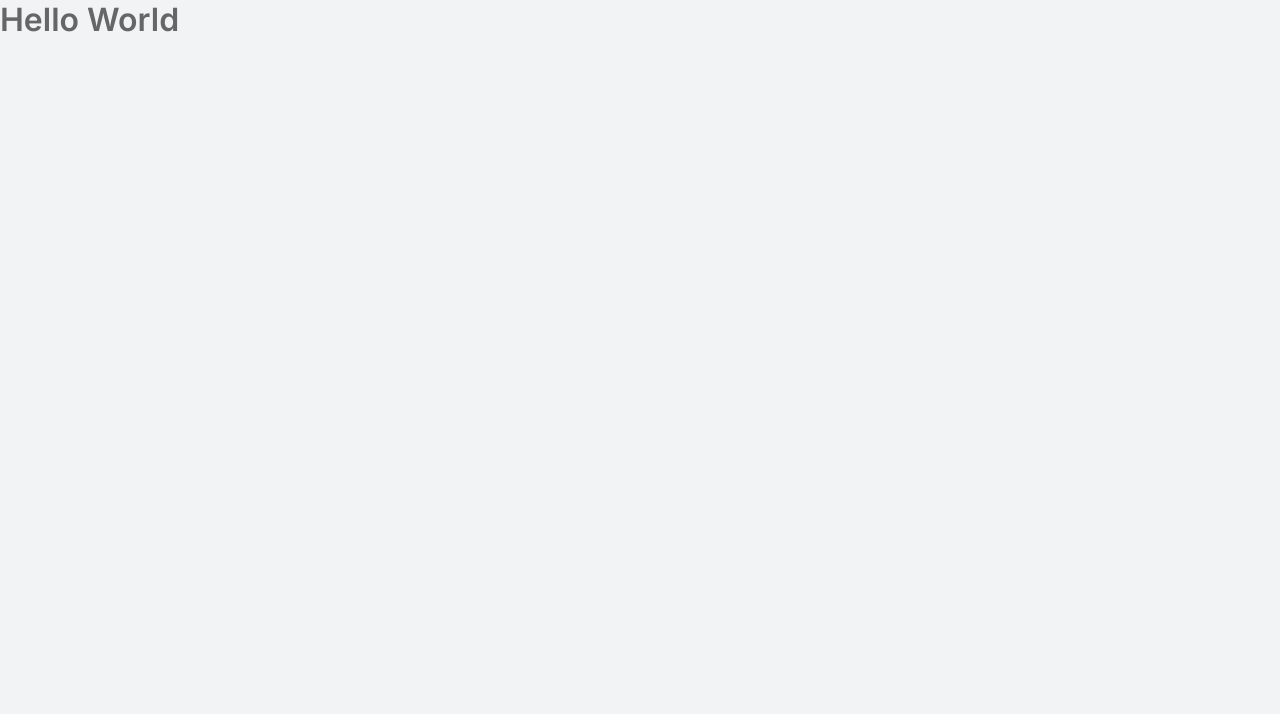
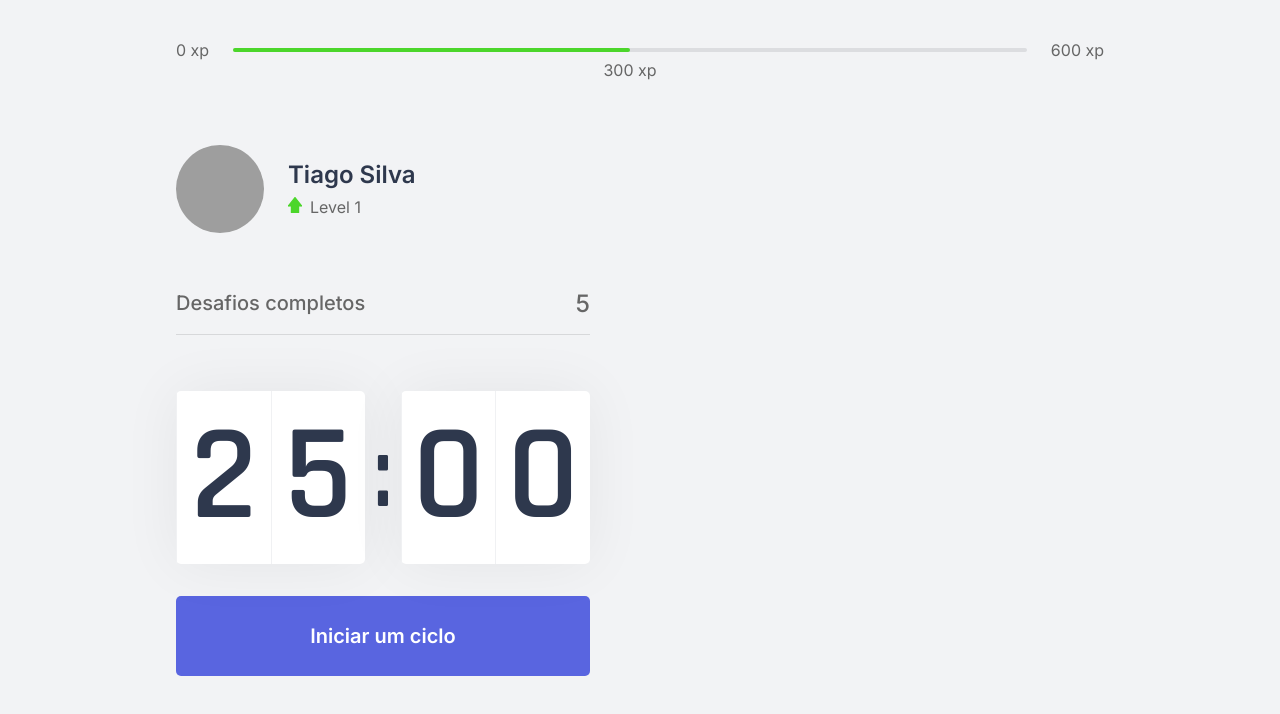
Before and after one commit to tiagosn01/nlw4-react, a Next.js app: page / in a window 1280 px wide. Shown: the top 714 px of the page. Built offline with nearby package versions, Linux system fonts and the light colour scheme; grey boxes are pictures that could not be loaded.

Commit message:
feat: initial components configuration

```diff
--- /dev/null
+++ b/src/components/CompletedChallenges.tsx
@@ -0,0 +1,10 @@
+import styles from '../styles/components/CompletedChallenges.module.css';
+
+export function CompletedChallenges() {
+  return (
+    <div className={styles.completedChanllengesCotainer}>
+      <span>Desafios completos</span>
+      <span>5</span>
+    </div>
+  )
+}
--- /dev/null
+++ b/src/components/Countdown.tsx
@@ -0,0 +1,44 @@
+import { useState, useEffect } from 'react';
+import styles from '../styles/components/Countdown.module.css';
+
+export function Countdown() {
+  const [time, setTime] = useState(25 * 60);
+  const [active, setActive] = useState(false);
+
+  const minutes = Math.floor(time / 60);
+  const seconds = time % 60;
+
+  const [minuteLeft, minuteRight] = String(minutes).padStart(2, '0').split('')
+  const [secondsLeft, secondsRight] = String(seconds).padStart(2, '0').split('')
+
+  function startCountDown() {
+    setActive(true);
+  }
+
+  useEffect(() => {
+    if(active && time > 0) {
+      setTimeout(() => {
+        setTime(time -1);
+      }, 1000);
+    }
+  }, [active, time])
+
+  return (
+    <div>
+      <div className={styles.countdownContainer}>
+        <div>
+          <span>{minuteLeft}</span>
+          <span>{minuteRight}</span>
+        </div>
+        <span>:</span>
+        <div>
+          <span>{secondsLeft}</span>
+          <span>{secondsRight}</span>
+        </div>
+      </div>
+      <button type="button" className={styles.countdownButton} onClick={startCountDown}>
+        Iniciar um ciclo
+      </button>
+    </div>
+  )
+}
--- /dev/null
+++ b/src/components/ExperienceBar.tsx
@@ -0,0 +1,14 @@
+import styles from '../styles/components/ExperienceBar.module.css';
+
+export function ExperienceBar() {
+  return (
+    <header className={styles.experienceBar}>
+      <span>0 xp</span>
+      <div>
+        <div style={{width: '50%'}} />
+        <span className={styles.currentExperience} style={{left: '50%'}}> 300 xp</span>
+      </div>
+      <span>600 xp</span>
+    </header>
+  )
+}
--- /dev/null
+++ b/src/components/Profile.tsx
@@ -0,0 +1,16 @@
+import styles from '../styles/components/Profile.module.css';
+
+export function Profile() {
+  return (
+    <div className={styles.profileContainer}>
+      <img src="https://github.com/tiagosn01.png" alt="Tiago"/>
+      <div>
+        <strong>Tiago Silva</strong>
+        <p>
+          <img src="icons/level.svg" alt="Level"/>
+          Level 1
+          </p>
+      </div>
+    </div>
+  )
+}
--- a/src/pages/_document.tsx
+++ b/src/pages/_document.tsx
@@ -1,10 +1,12 @@
-import Document, {Html, Head, Main, NextScript} from 'next/document'
+import Document, { Html, Head, Main, NextScript } from 'next/document'
 
 export default class MyDocument extends Document {
 render() {
   return (
     <Html>
       <Head>
+        <link rel="shortcut icon" href="favicon.png" type="image/png" />
+
         <link rel="preconnect" href="https://fonts.gstatic.com" />
         <link href="https://fonts.googleapis.com/css2?family=Inter:wght@400;500;600&family=Rajdhani:wght@600&display=swap" rel="stylesheet" />
       </Head>
--- a/src/pages/index.tsx
+++ b/src/pages/index.tsx
@@ -1,8 +1,27 @@
+import { CompletedChallenges } from '../components/CompletedChallenges';
+import { Countdown } from '../components/Countdown';
+import { ExperienceBar } from '../components/ExperienceBar'
+import { Profile } from '../components/Profile'
+import styles from '../styles/pages/Home.module.css';
+
+import Head from 'next/head';
 
 export default function Home() {
   return (
-    <div className="container">
-    <h1>Hello World</h1>
+    <div className={styles.container}>
+      <Head>
+        <title>Inicio | move.it</title>
+      </Head>
+    <ExperienceBar />
+
+      <section>
+        <div>
+          <Profile />
+          <CompletedChallenges />
+          <Countdown />
+        </div>
+        <div></div>
+      </section>
      </div>
   )
 }
```
